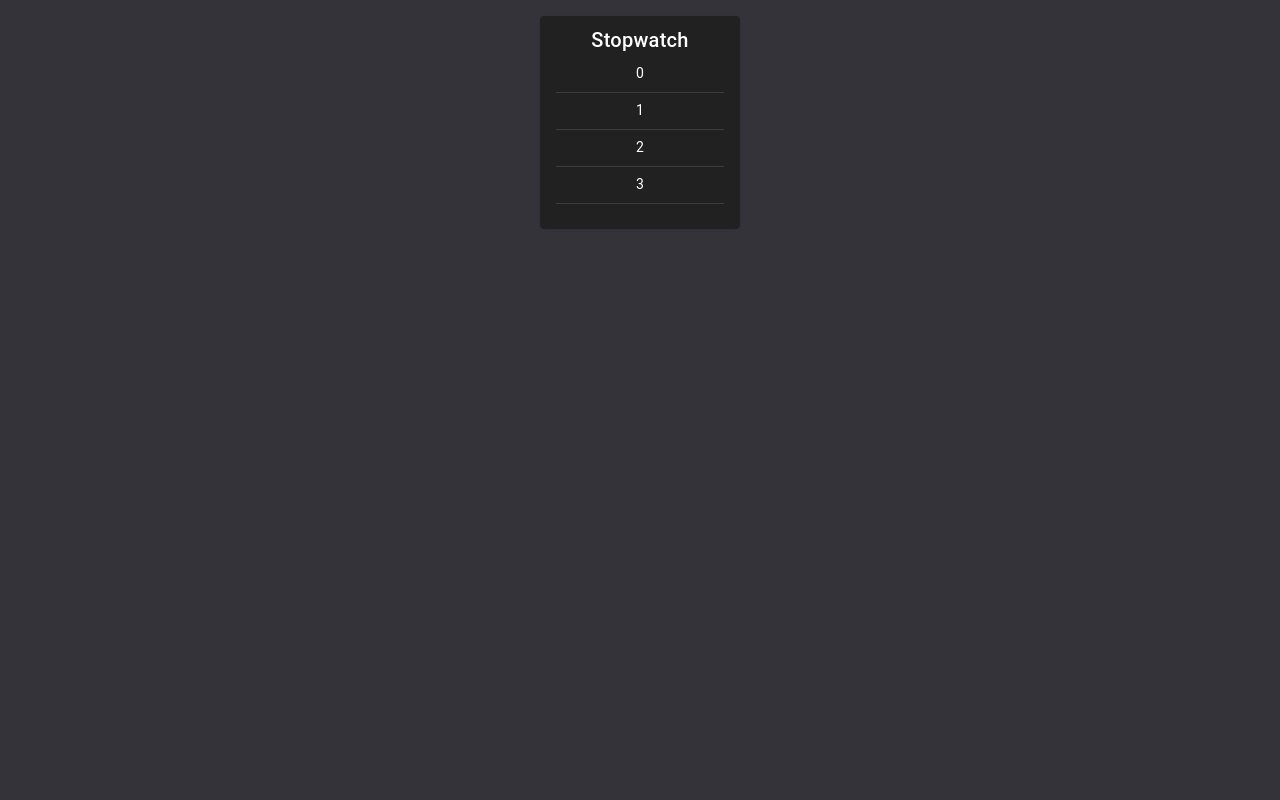
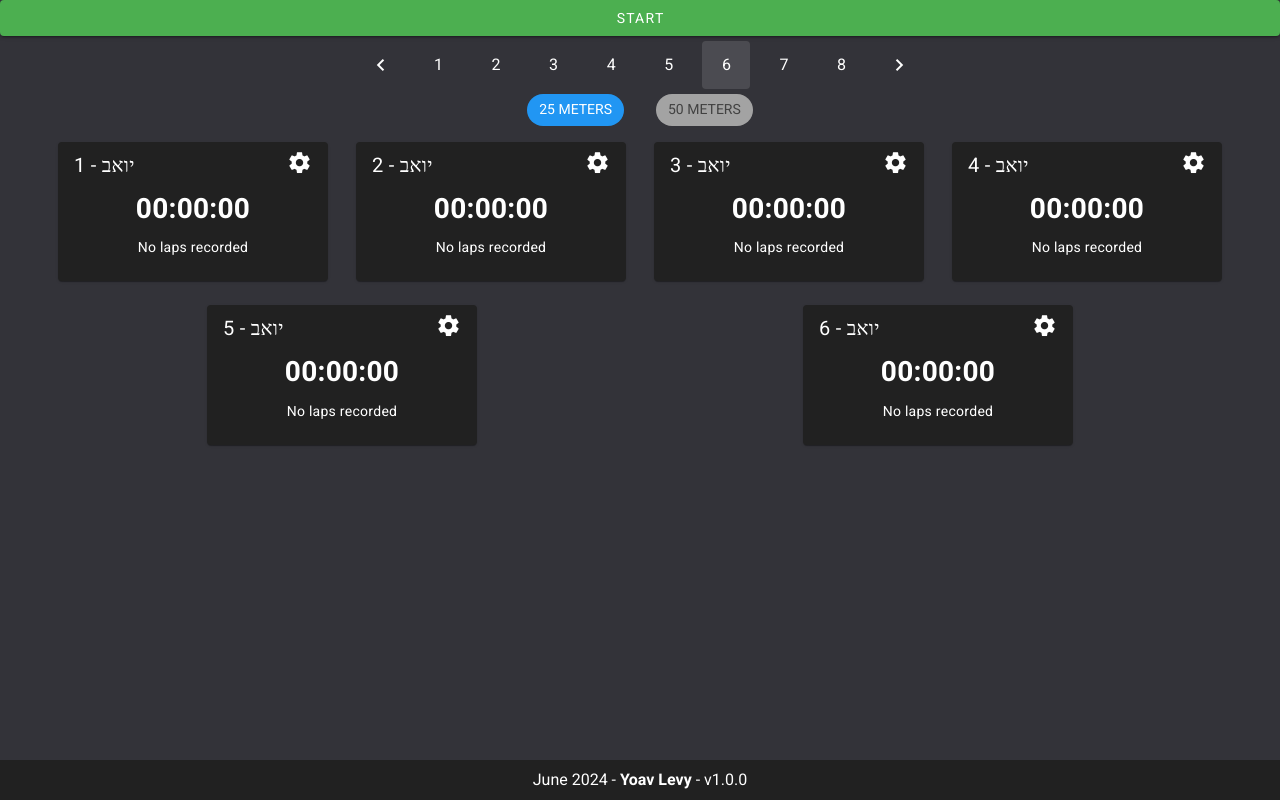
Before and after one commit to Shm00lik/Triathlon-Multi-Timer, a Vue app: page / in a window 1280 px wide. Built offline with nearby package versions, Linux system fonts and the light colour scheme.

Commit message:
basically ready until I find a bug

```diff
--- a/index.html
+++ b/index.html
@@ -5,7 +5,7 @@
   <meta charset="UTF-8" />
   <link rel="icon" href="/favicon.ico" />
   <meta name="viewport" content="width=device-width, initial-scale=1.0" />
-  <title>Welcome to Vuetify 3</title>
+  <title>Triathlon MultiTimer</title>
 </head>
 
 <body>
--- a/src/App.vue
+++ b/src/App.vue
@@ -1,13 +1,41 @@
 <template>
     <v-app>
         <v-main>
-            <VContainer>
-                <stopwatch />
-            </VContainer>
+            <home-view />
+
+            <v-footer app class="d-flex justify-center">
+                <div class="text-center" width="auto">
+                    {{ new Date().toLocaleString("en-us", { month: "long" }) }}
+                    {{ new Date().getFullYear() }} -
+                    <strong>Yoav Levy</strong> - v{{ VERSION }}
+                </div></v-footer
+            >
         </v-main>
     </v-app>
 </template>
 
 <script>
-export default {};
+import HomeView from "./views/HomeView.vue";
+
+export default {
+    name: "App",
+
+    components: {
+        HomeView,
+    },
+
+    data() {
+        return {
+            VERSION: "1.0.0",
+        };
+    },
+};
 </script>
+
+<style>
+@import url("https://fonts.googleapis.com/css2?family=Heebo:wght@200;300;400;600;700&display=swap");
+
+* {
+    font-family: "Heebo";
+}
+</style>
--- a/src/components/Stopwatch.vue
+++ b/src/components/Stopwatch.vue
@@ -1,27 +1,201 @@
 <template>
-    <VCard max-width="200" width="auto" class="mx-auto text-center">
-        <VCardTitle>Stopwatch</VCardTitle>
+    <v-card width="270" class="mx-auto text-center">
+        <v-card-title class="d-flex justify-space-between">
+            <div v-if="name">{{ track }} - {{ name }}</div>
 
-        <VCardText>
-            <div v-for="(idx, l) in laps" :key="idx">
-                {{ l }}
-                <VDivider class="my-2" />
+            <div v-else>Track {{ track }}</div>
+
+            <v-icon @click="openSettingsDialog = true" size="small">
+                mdi-cog
+            </v-icon>
+        </v-card-title>
+
+        <v-card-text>
+            <div v-if="isRunning">
+                <v-btn
+                    @click="toggleTimer"
+                    :color="getButtonColor('start')"
+                    variant="outlined"
+                    block
+                >
+                    {{ isRunning ? "Stop" : "Start" }}
+                </v-btn>
+
+                <br />
+
+                <v-btn
+                    @click="saveLap"
+                    :color="getButtonColor('lap')"
+                    block
+                    variant="outlined"
+                >
+                    Lap
+                </v-btn>
+
+                <br />
             </div>
-        </VCardText>
-    </VCard>
+
+            <h1>
+                {{ stringifyTime(elapsedTime) }}
+            </h1>
+
+            <v-data-table
+                :items="getLapsData()"
+                density="compact"
+                no-data-text="No laps recorded"
+                disable-sort
+                hide-default-footer
+                hide-default-header
+                :items-per-page="-1"
+                hover
+            >
+            </v-data-table>
+        </v-card-text>
+    </v-card>
+
+    <v-dialog
+        v-model="openSettingsDialog"
+        width="auto"
+        class="mx-auto text-center"
+        :opacity="0.254"
+    >
+        <v-card>
+            <v-card-title>Settings</v-card-title>
+            <v-card-text>
+                <v-pagination :length="8" :total-visible="8" v-model="track" />
+
+                <v-text-field
+                    clearable
+                    v-model="name"
+                    label="Name"
+                    variant="outlined"
+                />
+            </v-card-text>
+        </v-card>
+    </v-dialog>
 </template>
 
 <script>
+class Lap {
+    constructor(distance, totalTime, deltaTime) {
+        this.distance = distance;
+        this.totalTime = totalTime;
+        this.deltaTime = deltaTime;
+    }
+}
+
 export default {
     name: "Stopwatch",
 
+    props: {
+        time: {
+            type: Number,
+            default: 0,
+        },
+
+        forceRun: {
+            type: Boolean,
+            default: false,
+            required: false,
+        },
+
+        initialTrack: {
+            type: Number,
+            default: 0,
+        },
+
+        distance: {
+            type: Number,
+            default: 25,
+        },
+    },
+
     data() {
         return {
-            time: 0,
-            running: false,
-            interval: null,
-            laps: [1, 2, 3, 4],
+            isRunning: false,
+            openSettingsDialog: false,
+            track: this.initialTrack,
+            name: "יואב",
+            elapsedTime: 0,
+            laps: [],
+            lapsTableHeaders: [
+                { title: "", key: "distance", align: "center" },
+                { title: "", key: "totalTime", align: "center" },
+                { title: "", key: "deltaTime", align: "center" },
+            ],
         };
+    },
+
+    methods: {
+        toggleTimer: function () {
+            this.isRunning = !this.isRunning;
+        },
+
+        pad: function (num) {
+            if (num < 10) {
+                return `0${num}`;
+            }
+
+            return num;
+        },
+
+        stringifyTime: function (time) {
+            const minutes = Math.floor(time / 60000);
+            const seconds = Math.floor((time % 60000) / 1000);
+            const milliseconds = Math.floor((time % 1000) / 10);
+
+            return `${this.pad(minutes)}:${this.pad(seconds)}:${this.pad(
+                milliseconds
+            )}`;
+        },
+
+        getButtonColor: function (button) {
+            switch (button) {
+                case "start":
+                    return this.isRunning ? "red" : "green";
+                case "lap":
+                    return "primary";
+            }
+        },
+
+        saveLap: function () {
+            this.laps.push(
+                new Lap(
+                    this.distance * 2 * (this.laps.length + 1),
+                    this.elapsedTime,
+                    this.laps.length > 0
+                        ? this.elapsedTime -
+                          this.laps[this.laps.length - 1].totalTime
+                        : this.elapsedTime
+                )
+            );
+        },
+
+        getLapsData: function () {
+            return this.laps.map((lap) => {
+                return {
+                    distance: lap.distance,
+                    deltaTime: this.stringifyTime(lap.deltaTime),
+                    totalTime: this.stringifyTime(lap.totalTime),
+                };
+            });
+        },
+    },
+
+    watch: {
+        forceRun: function () {
+            if (this.forceRun) {
+                this.laps = [];
+            }
+
+            this.isRunning = this.forceRun;
+        },
+
+        time: function () {
+            if (this.isRunning) {
+                this.elapsedTime = this.time;
+            }
+        },
     },
 };
 </script>
--- /dev/null
+++ b/src/views/HomeView.vue
@@ -0,0 +1,102 @@
+<template>
+    <v-btn
+        @click="forceRun = !forceRun"
+        :color="forceRun ? 'red' : 'green'"
+        block
+    >
+        {{ forceRun ? "Stop" : "Start" }}
+    </v-btn>
+
+    <v-pagination :length="8" :total-visible="8" v-model="numberOfTracks" />
+
+    <div class="d-flex justify-center">
+        <v-chip
+            v-for="(d, idx) in possibleDistances"
+            :key="idx"
+            :color="d == distance ? 'primary' : ''"
+            @click="setDistance(d)"
+            variant="flat"
+            class="mx-4"
+        >
+            {{ d }} METERS
+        </v-chip>
+    </div>
+
+    <v-container>
+        <v-row class="d-flex align-start justify-center">
+            <v-col v-for="track in numberOfTracks" :key="track">
+                <stopwatch
+                    :forceRun="forceRun"
+                    :initial-track="track"
+                    :distance="distance"
+                    :time="time"
+                />
+            </v-col>
+        </v-row>
+    </v-container>
+</template>
+
+<script>
+import Stopwatch from "../components/Stopwatch.vue";
+
+const DT = 0.01;
+
+export default {
+    name: "HomeView",
+
+    components: {
+        Stopwatch,
+    },
+
+    data() {
+        return {
+            startTime: 0,
+            time: 0,
+            intervalId: null,
+            forceRun: false,
+            numberOfTracks: 6,
+            distance: 25,
+            possibleDistances: [25, 50],
+        };
+    },
+
+    methods: {
+        startTimer: function () {
+            this.startTime = Date.now();
+
+            this.intervalId = setInterval(() => {
+                this.time = Date.now() - this.startTime;
+                console.log(this.time);
+            }, DT * 1000);
+        },
+
+        stopTimer: function () {
+            clearInterval(this.intervalId);
+        },
+
+        getTicks: function () {
+            let ticks = [];
+
+            for (let i = 0; i < this.numberOfDistances; i++) {
+                ticks.push(i * this.distanceStep);
+            }
+
+            return ticks;
+        },
+
+        setDistance: function (distance) {
+            this.distance = distance;
+        },
+    },
+
+    watch: {
+        forceRun: function (newVal) {
+            if (newVal) {
+                this.startTimer();
+            } else {
+                this.stopTimer();
+            }
+        },
+    },
+};
+</script>
--- a/vite.config.mjs
+++ b/vite.config.mjs
@@ -1,47 +1,41 @@
 // Plugins
-import Components from 'unplugin-vue-components/vite'
-import Vue from '@vitejs/plugin-vue'
-import Vuetify, { transformAssetUrls } from 'vite-plugin-vuetify'
-import ViteFonts from 'unplugin-fonts/vite'
+import Components from "unplugin-vue-components/vite";
+import Vue from "@vitejs/plugin-vue";
+import Vuetify, { transformAssetUrls } from "vite-plugin-vuetify";
+import ViteFonts from "unplugin-fonts/vite";
 
 // Utilities
-import { defineConfig } from 'vite'
-import { fileURLToPath, URL } from 'node:url'
+import { defineConfig } from "vite";
+import { fileURLToPath, URL } from "node:url";
 
 // https://vitejs.dev/config/
 export default defineConfig({
     plugins: [
         Vue({
-      template: { transformAssetUrls }
+            template: { transformAssetUrls },
         }),
         // https://github.com/vuetifyjs/vuetify-loader/tree/master/packages/vite-plugin#readme
         Vuetify(),
-    Components(),
         ViteFonts({
             google: {
-        families: [{
-          name: 'Roboto',
-          styles: 'wght@100;300;400;500;700;900',
-        }],
+                families: [
+                    {
+                        name: "Roboto",
+                        styles: "wght@100;300;400;500;700;900",
+                    },
+                ],
             },
         }),
     ],
-  define: { 'process.env': {} },
+    define: { "process.env": {} },
     resolve: {
         alias: {
-      '@': fileURLToPath(new URL('./src', import.meta.url))
+            "@": fileURLToPath(new URL("./src", import.meta.url)),
         },
-    extensions: [
-      '.js',
-      '.json',
-      '.jsx',
-      '.mjs',
-      '.ts',
-      '.tsx',
-      '.vue',
-    ],
+        extensions: [".js", ".json", ".jsx", ".mjs", ".ts", ".tsx", ".vue"],
     },
     server: {
         port: 3000,
+        host: true,
     },
-})
+});
```
Lines whose indentation alone changed are shown as unchanged.
